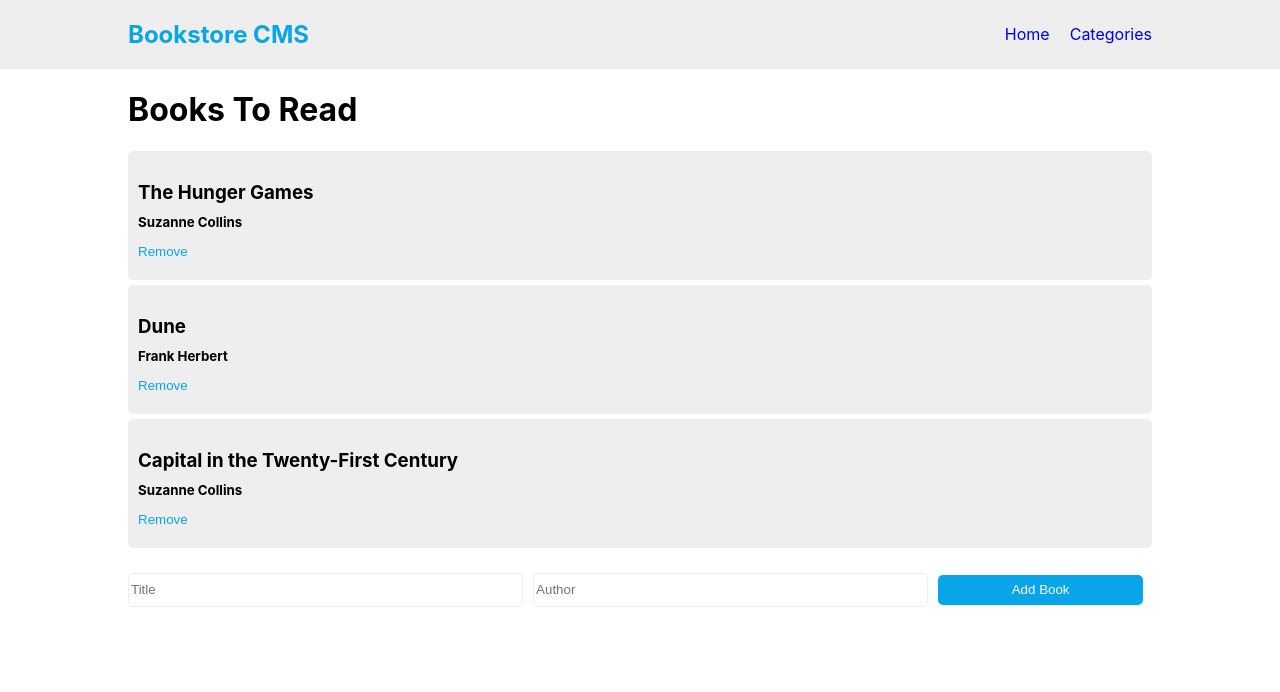
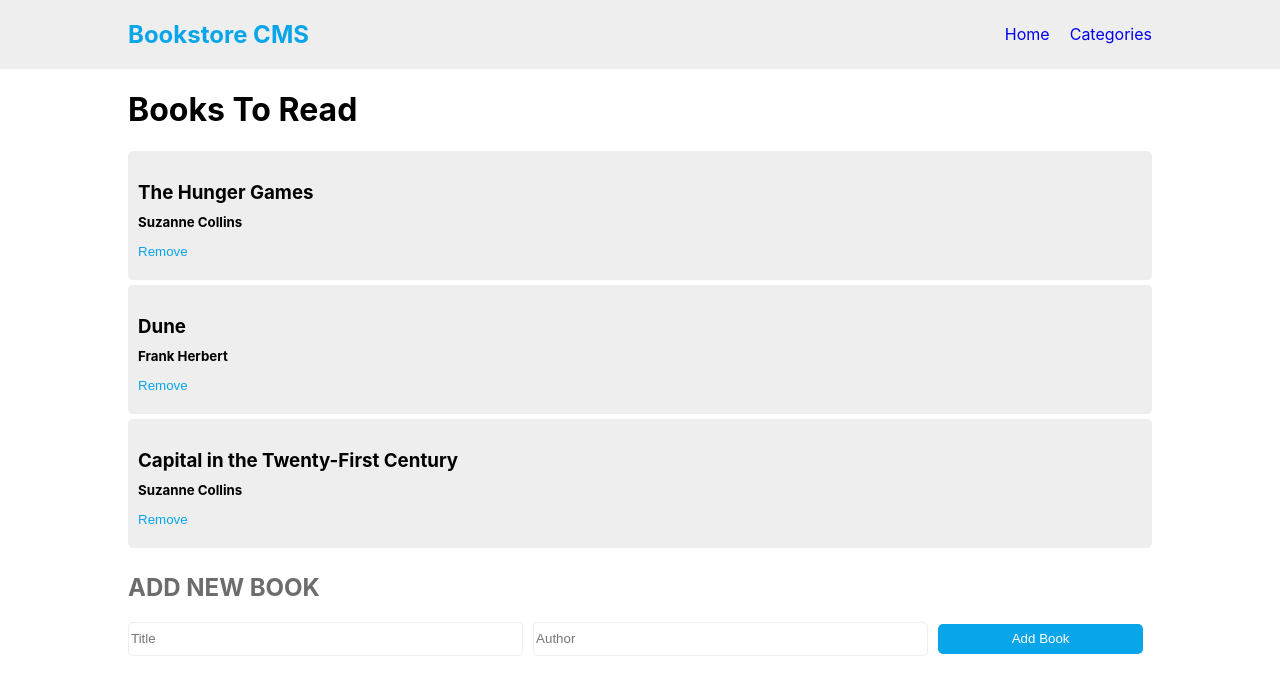
Before and after one commit to sulaimonaa/book-store, a React (Create React App) app: page / in a window 1280 px wide. Shown: the top 692 px of the page. Built offline with nearby package versions, Linux system fonts and the light colour scheme.

Commit message:
add head tag to form

```diff
--- a/src/components/BookForm.js
+++ b/src/components/BookForm.js
@@ -21,6 +21,7 @@ const BookForm = () => {
 
   return (
     <div className={styles.form_container}>
+      <h2>Add new book</h2>
       <form onSubmit={(e) => handleSubmit(e)}>
         <input
           type="text"
--- a/src/styles.module.css
+++ b/src/styles.module.css
@@ -63,6 +63,11 @@ h5 {
   margin: 25px auto;
 }
 
+h2 {
+    color: #6d6c6c;
+    text-transform: uppercase;
+}
+
 form input {
   width: 38%;
   height: 30px;
```
